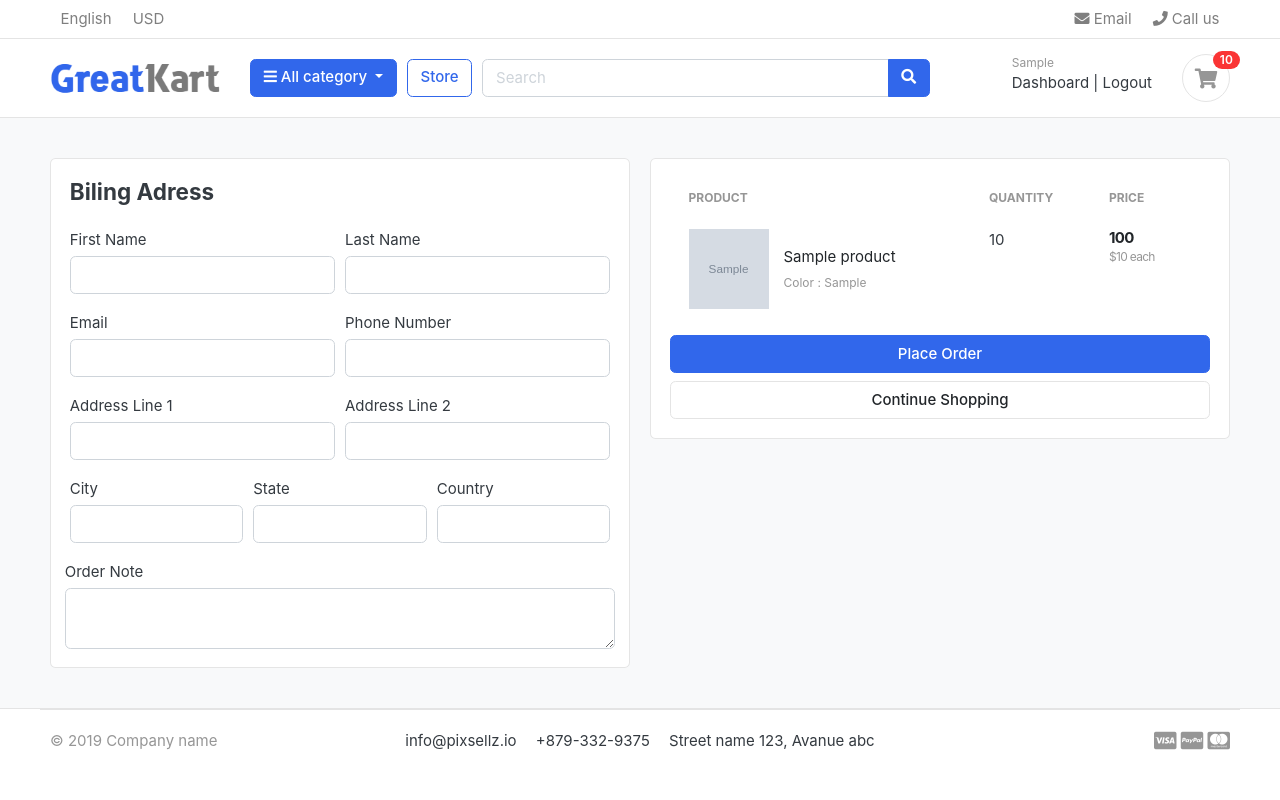
After one commit to kranthireddy98/django-ecommerce, a Django app: page /cart/checkout/ in a window 1280 px wide. The commit adds this page. Run offline with Django 5.2, Linux system fonts and the light colour scheme; a user stored in the database is signed in; tables that the repository leaves empty hold one stand-in row (values such as "Sample post"); grey boxes marked "Sample" are stand-in pictures; some libraries are stand-ins or nearby versions; some web fonts are replaced.

Commit message:
user cart grouping

```diff
--- a/carts/models.py
+++ b/carts/models.py
@@ -1,4 +1,5 @@
 from django.db import models
+from accounts.models import Account
 
 from store.models import Product, Variation
 
@@ -16,8 +17,9 @@ class Cart(models.Model):
 
 
 class CartItem(models.Model):
+    user  = models.ForeignKey(Account,on_delete=models.CASCADE,null=True)
     product = models.ForeignKey(Product,on_delete=models.CASCADE)
-    cart = models.ForeignKey(Cart,on_delete=models.CASCADE)
+    cart = models.ForeignKey(Cart,on_delete=models.CASCADE,null=True)
     is_active = models.BooleanField(default=True)
     quantity = models.IntegerField(default=1)
     variations = models.ManyToManyField(Variation,blank=True)
--- a/carts/urls.py
+++ b/carts/urls.py
@@ -6,6 +6,8 @@ urlpatterns = [
     path('',views.cart,name="cart"),
     path('add_cart/<int:product_id>/',views.add_cart,name='add_cart'),
     path('remove_item/<int:product_id>/<int:cart_item_id>/',views.remove_item,name='remove_item'),
-    path('remove_cart/<int:product_id>/<int:cart_item_id>/',views.remove_cart,name='remove_cart')
+    path('remove_cart/<int:product_id>/<int:cart_item_id>/',views.remove_cart,name='remove_cart'),
+    path('checkout/',views.checkout,name='checkout'),
+
 
 ]
--- a/carts/views.py
+++ b/carts/views.py
@@ -3,7 +3,7 @@ from django.shortcuts import  redirect, render
 from .models import Cart, CartItem
 
 from store.models import Product, Variation
-
+from django.contrib.auth.decorators import login_required
 # Create your views here.
 
 
@@ -14,83 +14,157 @@ def _cart_id(request):
 
     return cart
 
+
 def add_cart(request,product_id):
-
+    current_user = request.user
     product = Product.objects.get(id=product_id)
-
-    product_variation = []
-    if request.method == 'POST':
-        for each in request.POST:
-            key = each
-            value = request.POST[key]
-            try :
-                variation = Variation.objects.get(product=product,variation_category__iexact=key,variation_value__iexact=value)
-                product_variation.append(variation)
-            except :
-                pass
-    #print(product_variation)
-
-    try:
-        cart = Cart.objects.get(cart_id = _cart_id(request))
-    except Cart.DoesNotExist:
-        cart = Cart.objects.create(
-            cart_id = _cart_id(request)
-        )
-        cart.save()
-
-    is_cart_item_exists = CartItem.objects.filter(product=product,cart=cart).exists()
-
-    if is_cart_item_exists:
-        cart_items = CartItem.objects.filter(product=product,cart=cart)
-
-        existing_variations_list = []
-        id = []
-        for cart_item in cart_items:
-
-            existing_variations_list.append(list(cart_item.variations.all()))
-            id.append(cart_item.id)
-        #print(existing_variations_list)
-
-        if product_variation in existing_variations_list:
-            #increase cart item quantity
-            index = existing_variations_list.index(product_variation)
-            item_id = id[index]
-            item = CartItem.objects.get(product=product,id=item_id)
-            item.quantity+=1
-            item.save()
-        else:
-            #create new combination of size and color
-           item = CartItem.objects.create(
-               product=product,quantity=1,cart=cart
-           )
-           if len(product_variation) > 0 :
-                item.variations.clear()
-                item.variations.add(*product_variation)
-           item.save()
+    if current_user.is_authenticated:
+        product_variation = []
+        if request.method == 'POST':
+            for each in request.POST:
+                key = each
+                value = request.POST[key]
+                try :
+                    variation = Variation.objects.get(product=product,variation_category__iexact=key,variation_value__iexact=value)
+                    product_variation.append(variation)
+                except :
+                    pass
+        #print(product_variation)
 
 
-    else:
-        cart_item= CartItem.objects.create(
-            product=product,
-            quantity = 1,
-            cart = cart,
-        )
-        if len(product_variation) > 0 :
-            for item in product_variation:
-                cart_item.variations.clear()
-                cart_item.variations.add(*product_variation)
-        cart_item.save()
+        is_cart_item_exists = CartItem.objects.filter(product=product,user=current_user).exists()
+
+        if is_cart_item_exists:
+            cart_items = CartItem.objects.filter(product=product,user=current_user)
+
+            existing_variations_list = []
+            id = []
+            for cart_item in cart_items:
+
+                existing_variations_list.append(list(cart_item.variations.all()))
+                id.append(cart_item.id)
+            #print(existing_variations_list)
+
+            if product_variation in existing_variations_list:
+                #increase cart item quantity
+                index = existing_variations_list.index(product_variation)
+                item_id = id[index]
+                item = CartItem.objects.get(product=product,id=item_id)
+                item.quantity+=1
+
+                item.save()
+            else:
+                #create new combination of size and color
+                item = CartItem.objects.create(
+                    product=product,quantity=1,user=current_user
+                )
+                if len(product_variation) > 0 :
+                        item.variations.clear()
+                        item.variations.add(*product_variation)
+
+                item.save()
 
 
-    return redirect('cart')
+        else:
+            cart_item= CartItem.objects.create(
+                product=product,
+                quantity = 1,
+                user = current_user
+            )
+            if len(product_variation) > 0 :
+                for item in product_variation:
+                    cart_item.variations.clear()
+                    cart_item.variations.add(*product_variation)
+
+            cart_item.save()
+
+
+        return redirect('cart')
+    else:
+
+        product_variation = []
+        if request.method == 'POST':
+            for each in request.POST:
+                key = each
+                value = request.POST[key]
+                try :
+                    variation = Variation.objects.get(product=product,variation_category__iexact=key,variation_value__iexact=value)
+                    product_variation.append(variation)
+                except :
+                    pass
+        #print(product_variation)
+
+        try:
+            cart = Cart.objects.get(cart_id = _cart_id(request))
+        except Cart.DoesNotExist:
+            cart = Cart.objects.create(
+                cart_id = _cart_id(request)
+            )
+
+
+            cart.save()
+
+        is_cart_item_exists = CartItem.objects.filter(product=product,cart=cart).exists()
+
+        if is_cart_item_exists:
+            cart_items = CartItem.objects.filter(product=product,cart=cart)
+
+            existing_variations_list = []
+            id = []
+            for cart_item in cart_items:
+
+                existing_variations_list.append(list(cart_item.variations.all()))
+                id.append(cart_item.id)
+            #print(existing_variations_list)
+
+            if product_variation in existing_variations_list:
+                #increase cart item quantity
+                index = existing_variations_list.index(product_variation)
+                item_id = id[index]
+                item = CartItem.objects.get(product=product,id=item_id)
+                item.quantity+=1
+
+                item.save()
+            else:
+                #create new combination of size and color
+                item = CartItem.objects.create(
+                    product=product,quantity=1,cart=cart
+                )
+                if len(product_variation) > 0 :
+                        item.variations.clear()
+                        item.variations.add(*product_variation)
+
+                item.save()
+
+
+        else:
+            cart_item= CartItem.objects.create(
+                product=product,
+                quantity = 1,
+                cart = cart,
+            )
+            if len(product_variation) > 0 :
+                for item in product_variation:
+                    cart_item.variations.clear()
+                    cart_item.variations.add(*product_variation)
+
+            cart_item.save()
+
+
+        return redirect('cart')
 
 
 
 def cart(request,total=0,quantity=0,cart_items=None):
     try :
 
-        cart = Cart.objects.get(cart_id=_cart_id(request))
-        cart_items = CartItem.objects.filter(cart=cart,is_active=True)
+
+        if request.user.is_authenticated:
+
+            cart_items = CartItem.objects.filter(user=request.user,is_active=True)
+        else:
+            cart = Cart.objects.get(cart_id=_cart_id(request))
+            cart_items = CartItem.objects.filter(cart=cart,is_active=True)
 
         for cart_item in cart_items:
             cart_item.product.brand = cart_item.product.product_name.split('-')[0]
@@ -111,10 +185,15 @@ def cart(request,total=0,quantity=0,cart_items=None):
     return render(request,'store/cart.html',context)
 
 def remove_item(request,product_id,cart_item_id):
+
     try:
-        cart = Cart.objects.get(cart_id=_cart_id(request))
+
         product = Product.objects.get(id=product_id)
-        cart_item = CartItem.objects.get(cart=cart,product=product,id=cart_item_id)
+        if request.user.is_authenticated:
+            cart_item = CartItem.objects.get(user=request.user,product=product,id=cart_item_id)
+        else:
+            cart = Cart.objects.get(cart_id=_cart_id(request))
+            cart_item = CartItem.objects.get(cart=cart,product=product,id=cart_item_id)
         cart_item.delete()
 
     except Cart.DoesNotExist:
@@ -123,10 +202,15 @@ def remove_item(request,product_id,cart_item_id):
     return redirect('cart')
 
 def remove_cart(request,product_id,cart_item_id):
+    product = Product.objects.get(id=product_id)
     try:
-        cart = Cart.objects.get(cart_id=_cart_id(request))
-        product = Product.objects.get(id=product_id)
-        cart_item = CartItem.objects.get(cart=cart,product=product,id=cart_item_id)
+        if request.user.is_authenticated:
+            cart_item = CartItem.objects.get(user=request.user,product=product,id=cart_item_id)
+        else:
+
+            cart = Cart.objects.get(cart_id=_cart_id(request))
+
+            cart_item = CartItem.objects.get(cart=cart,product=product,id=cart_item_id)
         if cart_item.quantity > 1 :
             cart_item.quantity -= 1
             cart_item.save()
@@ -136,3 +220,32 @@ def remove_cart(request,product_id,cart_item_id):
         pass
 
     return redirect('cart')
+
+@login_required(login_url='login')
+def checkout(request,total=0,quantity=0,cart_items=None):
+    try :
+        if request.user.is_authenticated:
+
+            cart_items = CartItem.objects.filter(user=request.user,is_active=True)
+        else:
+
+            cart = Cart.objects.get(cart_id=_cart_id(request))
+            cart_items = CartItem.objects.filter(cart=cart,is_active=True)
+
+        for cart_item in cart_items:
+            cart_item.product.brand = cart_item.product.product_name.split('-')[0]
+            total += (cart_item.product.price * cart_item.quantity)
+            quantity += cart_item.quantity
+    except Cart.DoesNotExist:
+        pass
+    tax = (2*total)/100
+    grand_total = total+tax
+    context = {
+        'quantity' : quantity,
+        'total'   : total,
+        'cart_items' : cart_items,
+        'tax' : tax,
+       'grand_total' : grand_total
+    }
+    #print(context)
+    return render(request,'store/checkout.html',context)
--- a/templates/includes/navbar.html
+++ b/templates/includes/navbar.html
@@ -70,10 +70,7 @@
                                 <a href="{% url 'register' %}"> Register</a>
                             </div>
                         </div>
-                        <a href="{% url 'cart' %}" class="widget-header pl-3 ml-3">
-                            <div class="icon icon-sm rounded-circle border"><i class="fa fa-shopping-cart"></i></div>
-                            <span class="badge badge-pill badge-danger notify">{{ cart_count }}</span>
-                        </a>
+
                         {% else %}
                         <div class="widget-header">
                         <small class="title text-muted">{{ user.first_name }}</small>
@@ -82,7 +79,12 @@
                             <a href="{% url 'logout' %}"> Logout</a>
                         </div>
                     </div>
+
                         {% endif %}
+                        <a href="{% url 'cart' %}" class="widget-header pl-3 ml-3">
+                            <div class="icon icon-sm rounded-circle border"><i class="fa fa-shopping-cart"></i></div>
+                            <span class="badge badge-pill badge-danger notify">{{ cart_count }}</span>
+                        </a>
                     </div> <!-- widgets-wrap.// -->
                 </div> <!-- col.// -->
     </div> <!-- row.// -->
--- a/templates/store/cart.html
+++ b/templates/store/cart.html
@@ -108,7 +108,7 @@
                 <p class="text-center mb-3">
                     <img src="{% static './images/misc/payments.png' %}" height="26">
                 </p>
-                <a href="./place-order.html" class="btn btn-primary btn-block"> Checkout </a>
+                <a href="{% url 'checkout' %}" class="btn btn-primary btn-block"> Checkout </a>
                 <a href="{% url 'store' %}" class="btn btn-light btn-block">Continue Shopping</a>
             </div> <!-- card-body.// -->
             </div> <!-- card.// -->
--- /dev/null
+++ b/templates/store/checkout.html
@@ -0,0 +1,148 @@
+{% extends 'base.html' %}
+
+{% load static %}
+
+{% block content %}
+
+<section class="section-content padding-y bg">
+    <div class="container">
+
+    <!-- ============================ COMPONENT 1 ================================= -->
+
+    <div class="row">
+        <aside class="col-lg-6">
+    <div class="card">
+   <div class="card-body">
+    <h4 class="card-title mb-4">Biling Adress</h4>
+    <form>
+        <div class="form-row">
+            <div class="col form-group">
+                <label for=""> First Name</label>
+                <input class="form-control" type="text" name="first_name" required>
+
+            </div>
+            <div class="col form-group">
+                <label for=""> Last Name</label>
+                <input class="form-control" type="text" name="last_name" required>
+
+            </div>
+        </div>
+        <div class="form-row">
+            <div class="col form-group">
+                <label for="">Email</label>
+                <input class="form-control" type="email" name="email" required>
+
+            </div>
+            <div class="col form-group">
+                <label for="">Phone Number</label>
+                <input class="form-control" type="text" name="phone_number" required>
+
+            </div>
+        </div>
+        <div class="form-row">
+            <div class="col form-group">
+                <label for="">Address Line 1</label>
+                <input class="form-control" type="text" name="adress_line_1" required>
+
+            </div>
+            <div class="col form-group">
+                <label for=""> Address Line 2</label>
+                <input class="form-control" type="text" name="adress_line_2" >
+
+            </div>
+        </div>
+        <div class="form-row">
+            <div class="col form-group">
+                <label for="">City</label>
+                <input class="form-control" type="text" name="city" required>
+
+            </div>
+            <div class="col form-group">
+                <label for=""> State</label>
+                <input class="form-control" type="text" name="state" >
+
+            </div>
+            <div class="col form-group">
+                <label for=""> Country</label>
+                <input class="form-control" type="text" name="country" >
+
+            </div>
+        </div>
+        <div class="form-row">
+            <label for="" class="">Order Note </label>
+                <textarea type="text" class="form-control" name="order_note" rows="2"></textarea>
+
+
+        </div>
+    </form>
+
+   </div>
+    </div> <!-- card.// -->
+
+        </aside> <!-- col.// -->
+        <aside class="col-lg-6">
+
+            <div class="card">
+            <div class="card-body">
+                <table class="table table-borderless table-shopping-cart">
+                    <thead class="text-muted">
+
+                    <tr class="small text-uppercase">
+                      <th scope="col">Product</th>
+                      <th scope="col" width="120">Quantity</th>
+                      <th scope="col" width="120">Price</th>
+
+                    </tr>
+                    </thead>
+                    <tbody>
+                   {% for cart_item in cart_items%}
+                        <tr>
+                        <td>
+                            <figure class="itemside align-items-center">
+                                <div class="aside"><img src="{{cart_item.product.images.url}}" class="img-sm"></div>
+                                <figcaption class="info">
+                                    <a href="{{ cart_item.product.get_prod_url }}" class="title text-dark">{{cart_item.product.product_name}}</a>
+                                    <p class="text-muted small">
+
+                                        {% if cart_item.variations.all %}
+                                            {% for item in cart_item.variations.all %}
+
+                                                {{ item.variation_category  | capfirst }} : {{ item.variation_value | capfirst }} <br>
+
+                                            {% endfor %}
+                                        {% endif %}
+
+
+                                    </p>
+                                </figcaption>
+                            </figure>
+                        </td>
+                        <td>
+                           <label for="">{{cart_item.quantity}}</label>
+                        </td>
+                        <td>
+                            <div class="price-wrap">
+                                <var class="price">{{ cart_item.sub_total }}</var>
+                                <small class="text-muted"> ${{cart_item.product.price}} each </small>
+                            </div> <!-- price-wrap .// -->
+                        </td>
+                    </tr>
+                   {% endfor %}
+                    </tbody>
+                    </table>
+                <a href="./place-order.html" class="btn btn-primary btn-block"> Place Order </a>
+                <a href="{% url 'store' %}" class="btn btn-light btn-block">Continue Shopping</a>
+            </div> <!-- card-body.// -->
+            </div> <!-- card.// -->
+
+    </aside> <!-- col.// -->
+
+
+    </div> <!-- row.// -->
+
+    <!-- ============================ COMPONENT 1 END .// ================================= -->
+
+    </div> <!-- container .//  -->
+    </section>
+
+    {% endblock %}
```
Also changed, not shown: accounts/views.py (+59 -1 lines), carts/context_processor.py (+6 -1 lines), carts/migrations/0008_cartitem_user_alter_cartitem_cart.py (added), greatKart/settings.py (line endings or trailing spaces).
